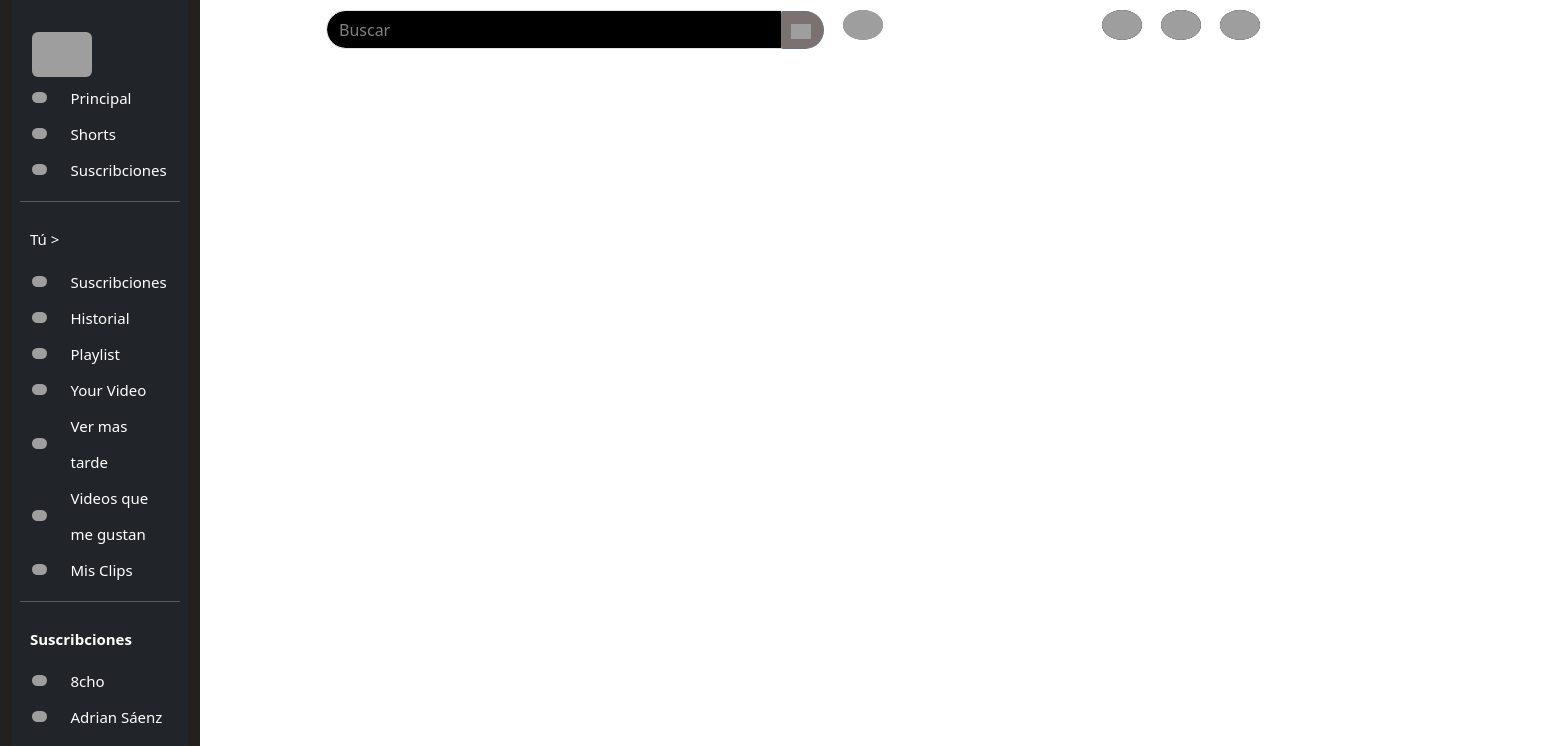
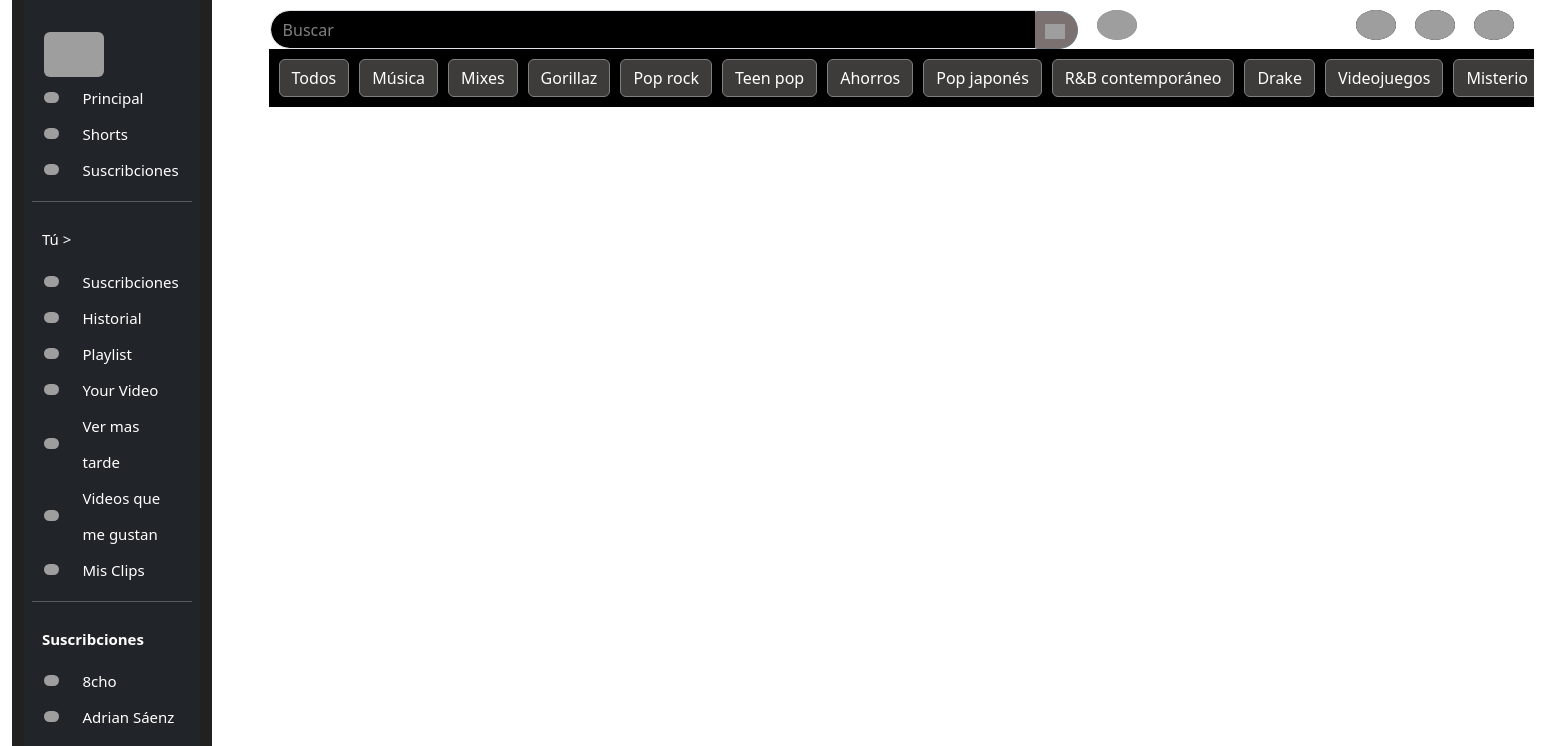
Before and after one commit to MarcelaTovar/ExamenUx1, a React (Create React App) app in the folder examenux/: page / in a window 1280 px wide. Shown: the top 746 px of the page, 1546 px wide, since content can reach past the window. Built offline with nearby package versions, Linux system fonts and the light colour scheme; grey boxes are pictures that could not be loaded.

Commit message:
Alineacion de botones con el resto de las barras

```diff
--- a/examenux/src/App.css
+++ b/examenux/src/App.css
@@ -36,6 +36,21 @@
     transform: rotate(360deg);
   }
 }
-.background-barra{
-  background-color: rgb(255, 255, 255);
+.background-barra {
+    background-color: rgb(255, 255, 255);
 }
+
+.top-bar {
+
+}
+
+.navSearchBar {
+
+}
+
+.botones {
+    /* Alinea los botones verticalmente al centro */
+    display: flex;
+    align-items: center;
+    felx:1;
+}
--- a/examenux/src/App.js
+++ b/examenux/src/App.js
@@ -6,11 +6,15 @@ import BarraBotones from './molecules/BarraBotones/BarraBotones';
 function App() {
   return (
     <div className="App">
-      <div class="background-barra">
-        <Barras></Barras>
-        <BarraBotones></BarraBotones>
-      </div>
-    </div>
+            <div className="background-barra">
+                <div className="top-bar">
+                    <div className="navSearchBar">
+                        <Barras />
+                    </div>
+
+                </div>
+            </div>
+        </div>
   );
 }
 
--- a/examenux/src/molecules/SearchBar/SearchBar.css
+++ b/examenux/src/molecules/SearchBar/SearchBar.css
@@ -57,3 +57,6 @@
     margin-right: 20px;
     background-color: rgb(0, 0, 0);
 }
+.barraBtn{
+    display:block;
+}
--- a/examenux/src/molecules/SearchBar/SearchBar.js
+++ b/examenux/src/molecules/SearchBar/SearchBar.js
@@ -3,7 +3,7 @@ import 'bootstrap/dist/css/bootstrap.min.css';
 import Col from 'react-bootstrap/Col';
 import Image from 'react-bootstrap/Image';
 import './SearchBar.css';
-
+import BarraBotones from '../../molecules/BarraBotones/BarraBotones';
 
 
 
@@ -43,6 +43,11 @@ const SearchBar = () => {
                 </Col>
             </div>
 
+
+                <BarraBotones />
+
+
+
         </div>
     );
 }
--- a/examenux/src/organismos/Barras/Barras.css
+++ b/examenux/src/organismos/Barras/Barras.css
@@ -0,0 +1,13 @@
+.no-padding2 {
+    padding: 0 !important;
+    margin: 0; /* Asegura que no haya margen si es necesario */
+    width: 90%; /* Asegura que tome el ancho completo */
+    max-width: 100%; /* Asegura que tome el ancho máximo */
+  }
+
+  .no-padding1 {
+    padding-left: 0 !important;
+    margin: 0; /* Asegura que no haya margen si es necesario */
+    width: 40%; /* Asegura que tome el ancho completo */
+    max-width: 40%; /* Asegura que tome el ancho máximo */
+  }
--- a/examenux/src/organismos/Barras/Barras.js
+++ b/examenux/src/organismos/Barras/Barras.js
@@ -5,19 +5,22 @@ import Row from 'react-bootstrap/Row';
 import Col from 'react-bootstrap/Col';
 import 'bootstrap/dist/css/bootstrap.min.css';
 import './Barras.css'
+import Container from 'react-bootstrap/esm/Container';
 
 
 //Aqui organizaremos las barras
 const Barras = () => {
   return (
+    <Container fluid>
     <Row className="barras-container">
-      <Col md="3">
+      <Col xs="12" md="2" className="no-padding">
         <Barra />
       </Col>
-      <Col md="9">
-        <SearchBar/>
+      <Col xs="12" md="10" class="no-padding2">
+        <SearchBar />
       </Col>
     </Row>
+  </Container>
   );
 }
 
```
